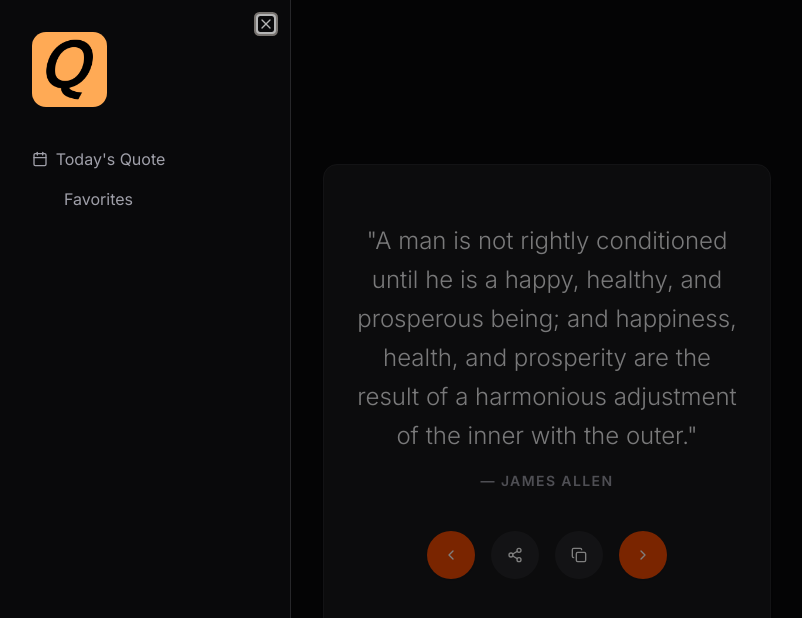
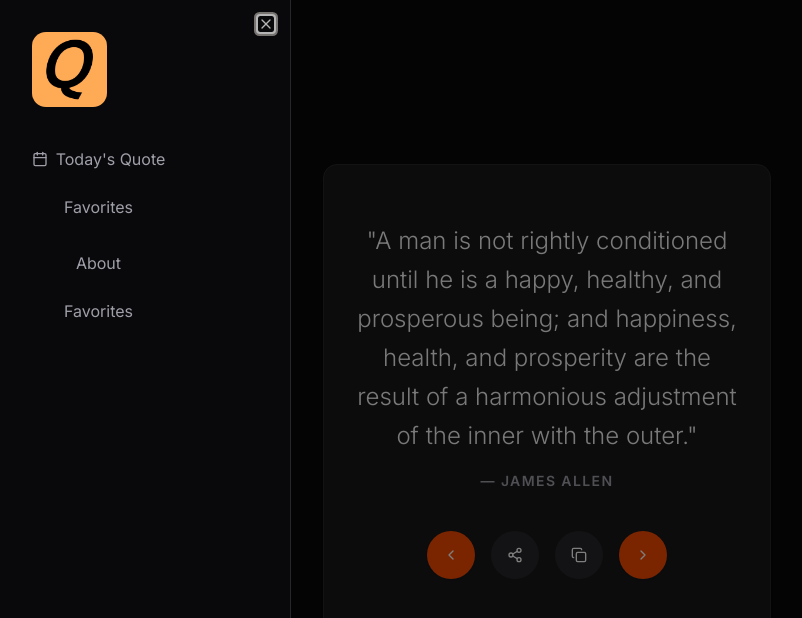
Before and after one commit to DmitriyCode0/my-quote-app, a Next.js app: page / in a window 1280 px wide. Both pictures are taken after a click on the button 34 px from the left and 34 px from the top of the page. Shown: the top 618 px of the page, without its empty margins (93-895 px from the left). Built offline with nearby package versions, Linux system fonts and the light colour scheme.

Commit message:
Auto-close menu on click

```diff
--- a/src/app/page.tsx
+++ b/src/app/page.tsx
@@ -37,6 +37,12 @@ export default function Home() {
     setCurrentIndex(dailyIndex);
     setIsCopied(false);
   };
+  // --- NEW: MENU STATE (To close it automatically) ---
+  const [isMenuOpen, setIsMenuOpen] = useState(false);
+  // --- NEW: Helper to close menu on generic clicks ---
+  const handleMenuClick = () => {
+    setIsMenuOpen(false);
+  };
 
   // --- NEW: COPY FUNCTION ---
   const handleCopy = () => {
@@ -59,7 +65,7 @@ export default function Home() {
     <main className="flex min-h-screen flex-col items-center justify-center bg-zinc-950 p-4 text-white">
       {/* Top Bar with Menu */}
       <div className="absolute top-4 left-4">
-        <Sheet>
+        <Sheet open={isMenuOpen} onOpenChange={setIsMenuOpen}>
           <SheetTrigger asChild>
             <Button variant="ghost" size="icon">
               <Menu className="h-6 w-6" />
@@ -85,11 +91,27 @@ export default function Home() {
                 {/* Navigation Items */}
                 <nav className="flex flex-col gap-4 text-zinc-400 mt-4">
                   <p
-                    onClick={goToToday}
+                    onClick={() => {
+                      goToToday();
+                      handleMenuClick();
+                    }}
                     className="hover:text-white cursor-pointer flex items-center gap-2"
                   >
                     <Calendar className="h-4 w-4" /> Today's Quote
                   </p>
+                  <div
+                    onClick={handleMenuClick}
+                    className="hover:text-white cursor-pointer transition-colors px-4 py-2 rounded-lg hover:bg-zinc-900"
+                  >
+                    Favorites
+                  </div>
+
+                  <div
+                    onClick={handleMenuClick}
+                    className="hover:text-white cursor-pointer transition-colors px-4 py-2 rounded-lg hover:bg-zinc-900"
+                  >
+                    About
+                  </div>
                   <p className="hover:text-white cursor-pointer">Favorites</p>
                 </nav>
               </div>
```
